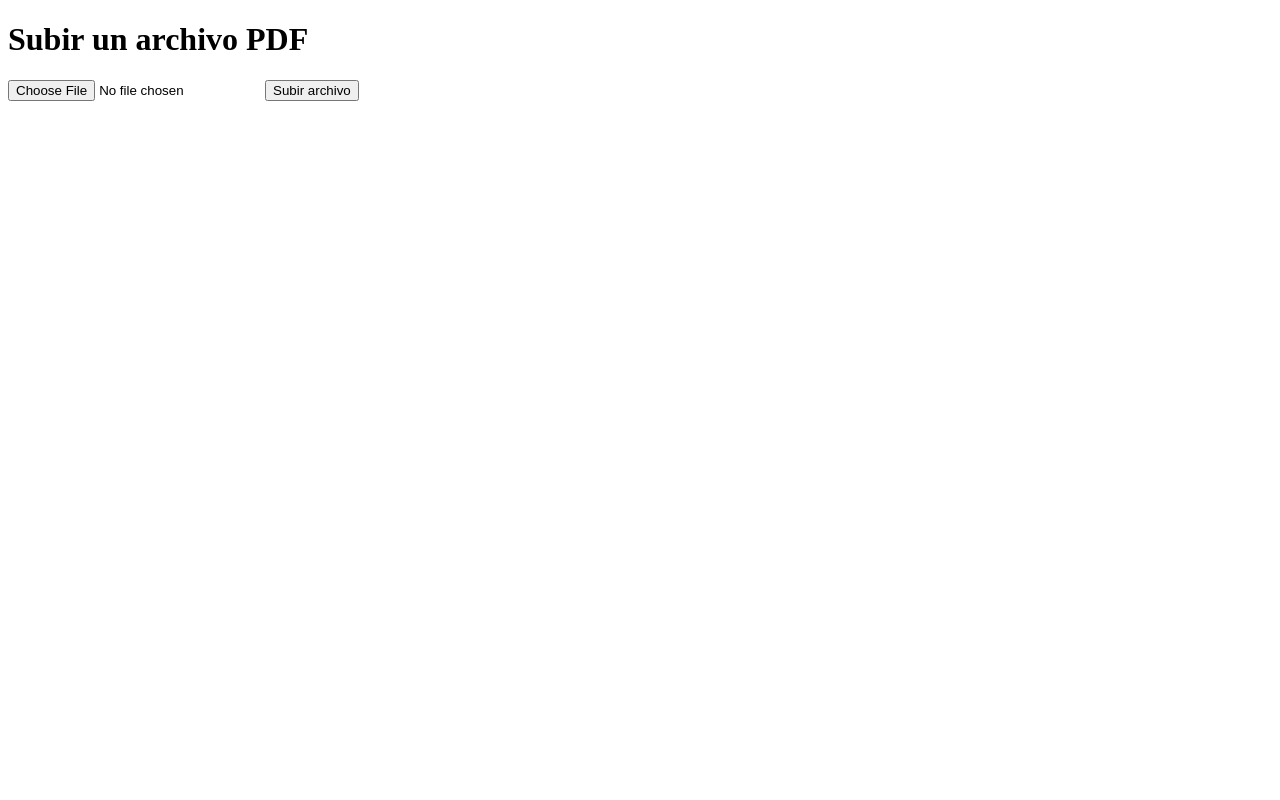
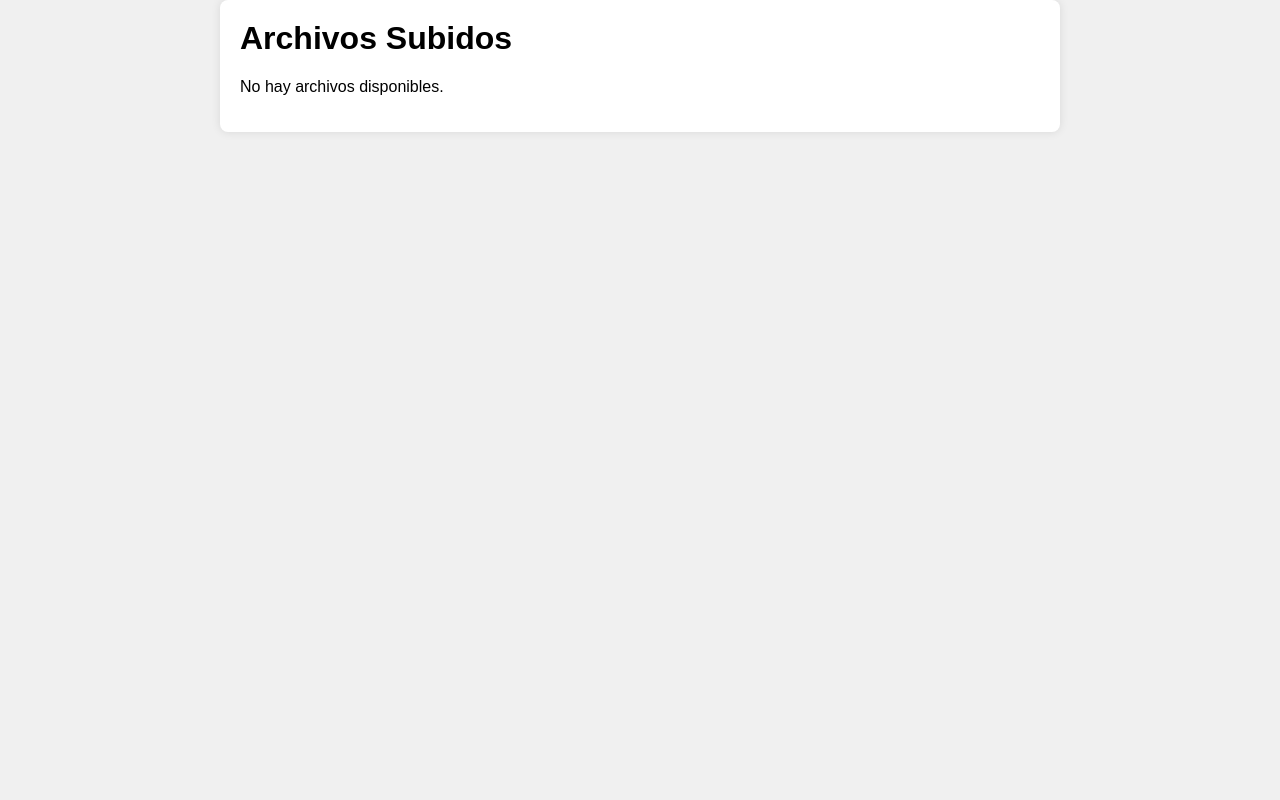
Before and after one commit to Tommy3072/web, a Flask app: page / in a window 1280 px wide. Run offline with Flask 3, Linux system fonts and the light colour scheme.

Commit message:
Update upload.html

```diff
--- a/templates/upload.html
+++ b/templates/upload.html
@@ -1,15 +1,55 @@
 <!DOCTYPE html>
-<html lang="es">
+<html lang="en">
 <head>
     <meta charset="UTF-8">
     <meta name="viewport" content="width=device-width, initial-scale=1.0">
-    <title>Subir Archivo</title>
+    <title>Archivos Subidos</title>
+    <style>
+        body {
+            font-family: Arial, sans-serif;
+            margin: 0;
+            padding: 0;
+            display: flex;
+            flex-direction: column;
+            align-items: center;
+            height: 100vh;
+            background-color: #f0f0f0;
+        }
+        #filesList {
+            background: white;
+            padding: 20px;
+            border-radius: 8px;
+            box-shadow: 0 0 10px rgba(0, 0, 0, 0.1);
+            max-width: 800px;
+            width: 100%;
+        }
+        h1 {
+            margin-top: 0;
+        }
+        a {
+            display: block;
+            padding: 10px;
+            color: #007BFF;
+            text-decoration: none;
+            border-bottom: 1px solid #ddd;
+        }
+        a:hover {
+            background-color: #f0f0f0;
+        }
+    </style>
 </head>
 <body>
-    <h1>Subir un archivo PDF</h1>
-    <form action="/upload" method="post" enctype="multipart/form-data">
-        <input type="file" name="file" accept=".pdf">
-        <input type="submit" value="Subir archivo">
-    </form>
+    <div id="filesList">
+        <h1>Archivos Subidos</h1>
+        {% if files %}
+            <ul>
+                {% for file in files %}
+                    <li><a href="{{ url_for('serve_file', filename=file) }}" target="_blank">{{ file }}</a></li>
+                {% endfor %}
+            </ul>
+        {% else %}
+            <p>No hay archivos disponibles.</p>
+        {% endif %}
+    </div>
 </body>
 </html>
```
